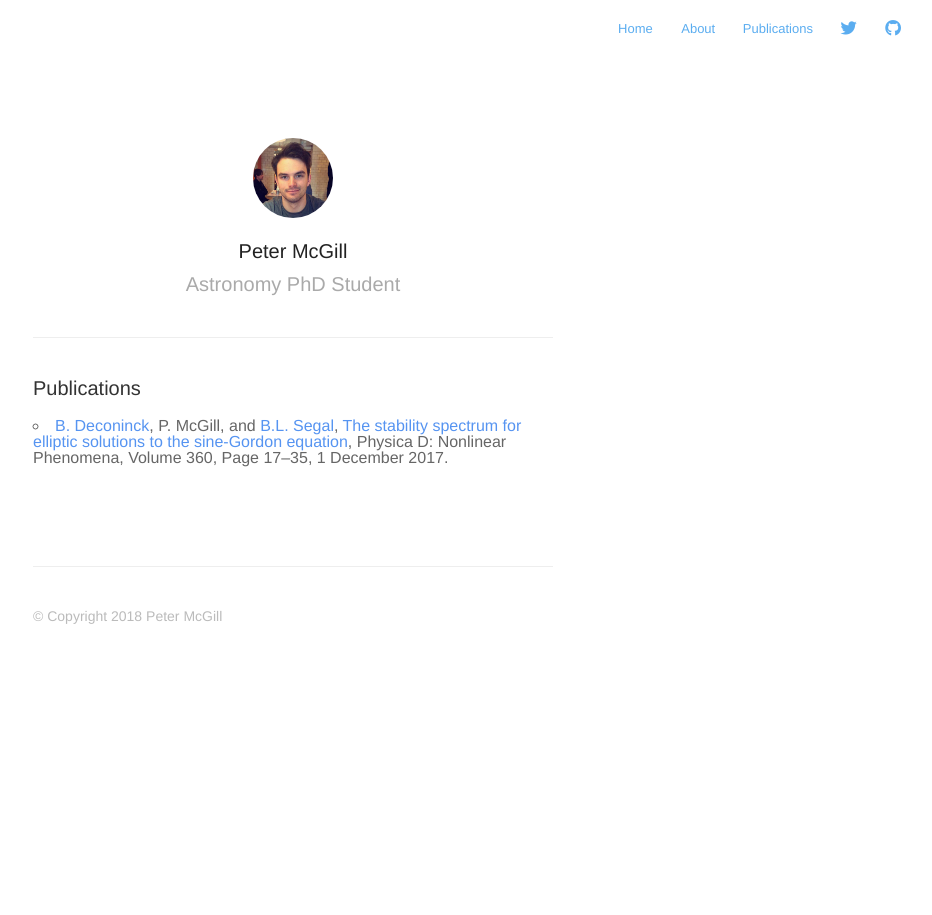
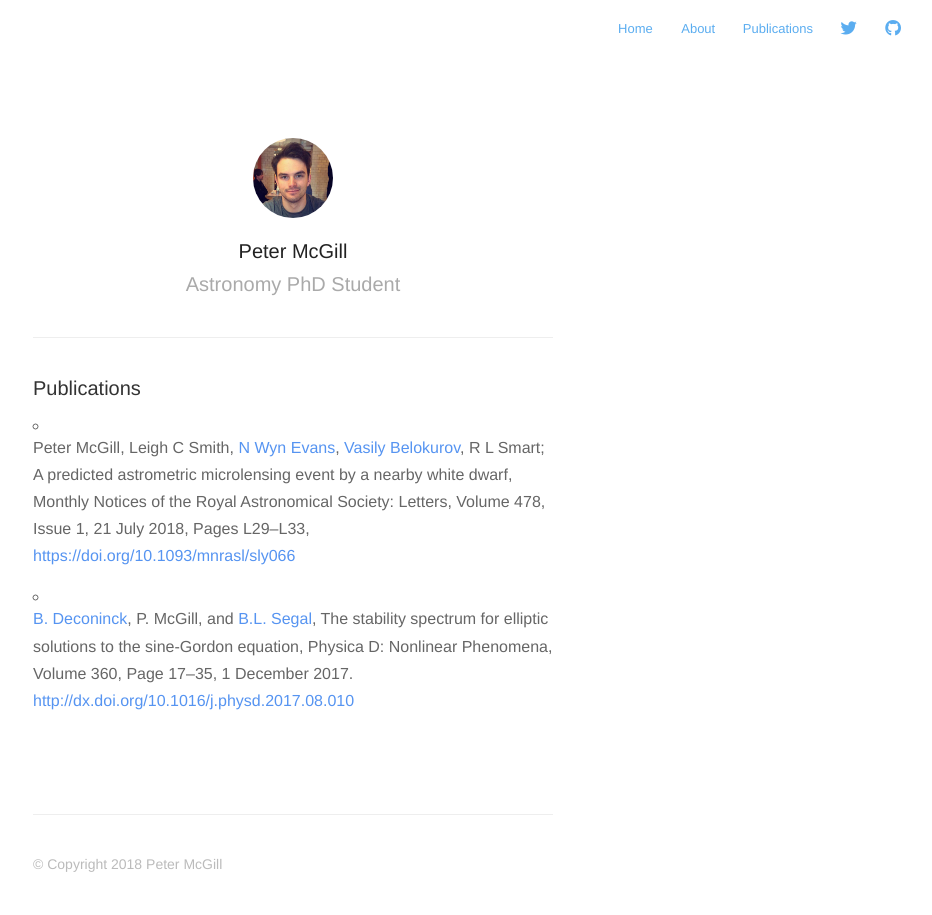
Before and after one commit to astrophpeter/astrophpeter.github.io, a Jekyll site: the page built from publications.md, in a window 1280 px wide. Shown: the whole page, without its empty margins (347-1279 px from the left). Built offline with Jekyll 4.4.1, drawn with Linux system fonts in a browser that asks for light colours; nearby versions of some CDN libraries.

Commit message:
Update publications.md

```diff
--- a/publications.md
+++ b/publications.md
@@ -6,7 +6,9 @@ profile: true
 
 ### Publications
 
-1. [B. Deconinck](http://depts.washington.edu/bdecon/bernard/), P. McGill, and [B.L. Segal](https://bsegal.org/), [The stability spectrum for elliptic solutions to the sine-Gordon equation](http://dx.doi.org/10.1016/j.physd.2017.08.010), Physica D: Nonlinear Phenomena, Volume 360, Page 17–35, 1 December 2017.
+1. Peter McGill, Leigh C Smith, [N Wyn Evans](https://www.ast.cam.ac.uk/people/Wyn.Evans), [Vasily Belokurov](https://www.ast.cam.ac.uk/~vasily/), R L Smart; A predicted astrometric microlensing event by a nearby white dwarf, Monthly Notices of the Royal Astronomical Society: Letters, Volume 478, Issue 1, 21 July 2018, Pages L29–L33, [https://doi.org/10.1093/mnrasl/sly066](https://doi.org/10.1093/mnrasl/sly066)
+
+2. [B. Deconinck](http://depts.washington.edu/bdecon/bernard/), P. McGill, and [B.L. Segal](https://bsegal.org/), The stability spectrum for elliptic solutions to the sine-Gordon equation, Physica D: Nonlinear Phenomena, Volume 360, Page 17–35, 1 December 2017. [http://dx.doi.org/10.1016/j.physd.2017.08.010](http://dx.doi.org/10.1016/j.physd.2017.08.010)
 
 
 {% include footer.html %}
```
